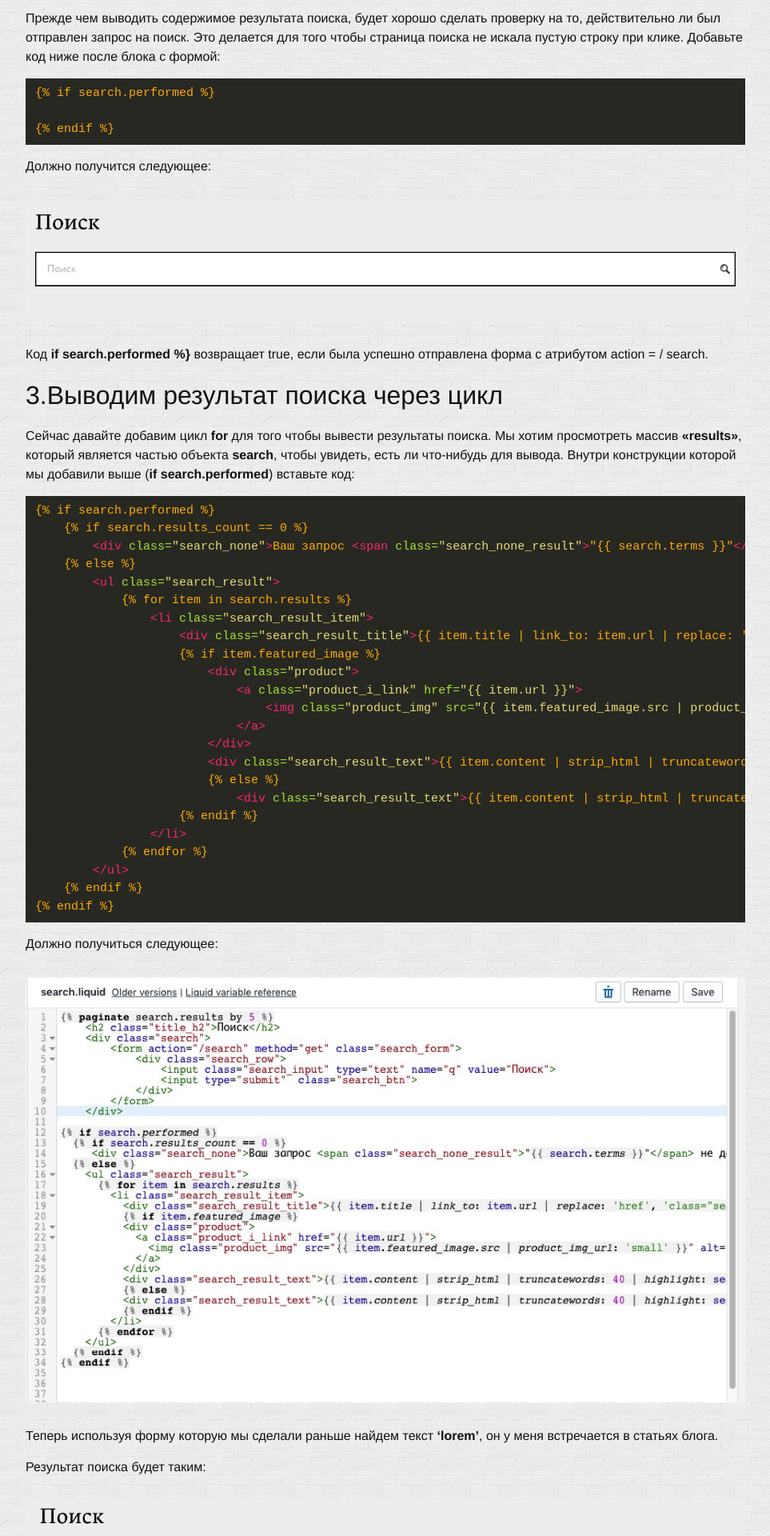
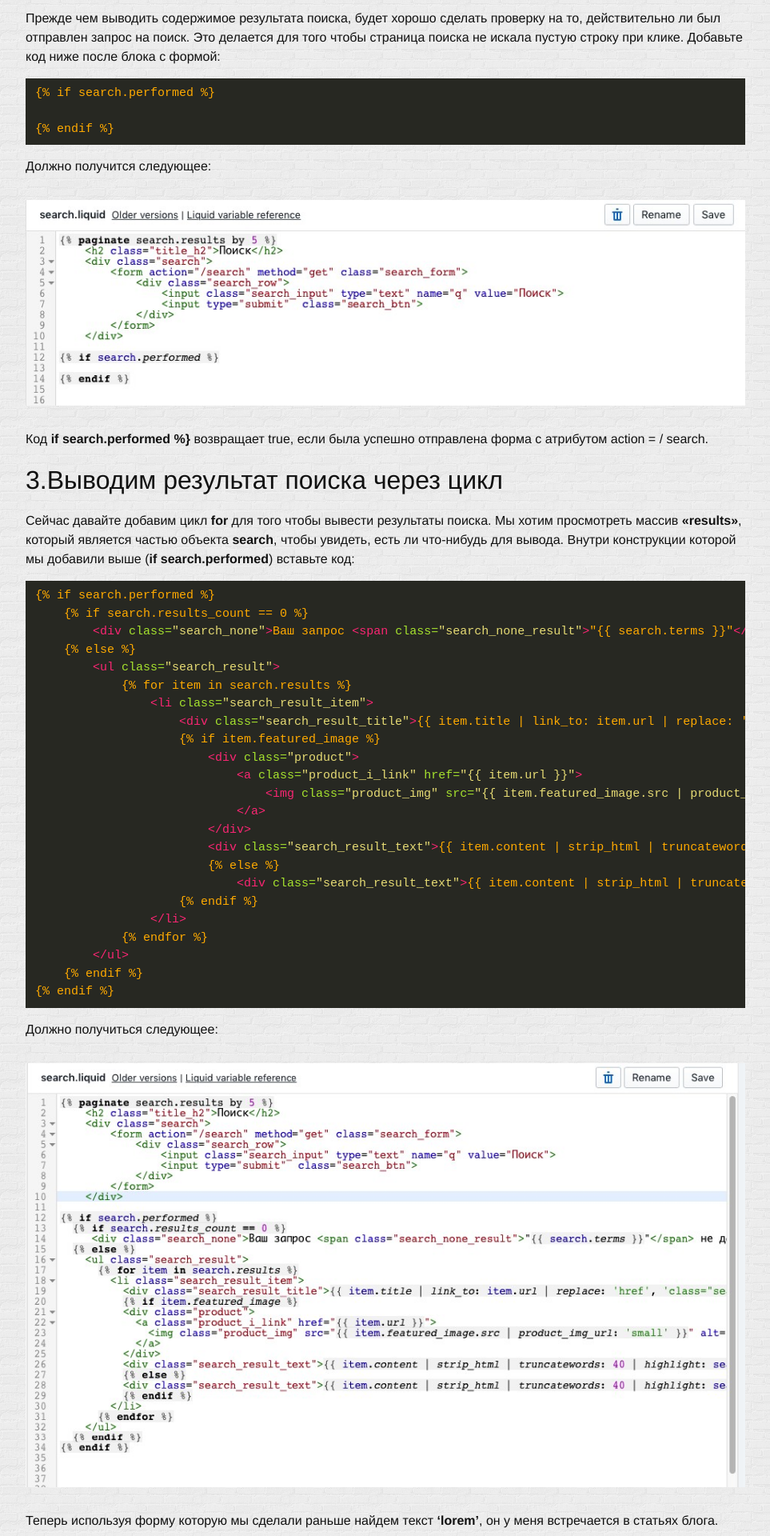
Before and after one commit to glivera-team/glivera-team.github.io, a Jekyll site: the page built from _posts/2018-04-26-shopify-search.markdown, in a window 1280 px wide. Shown: the part 1525-3445 px from the top of the page at 80% size, without its empty margins (158-1121 px from the left). Built offline with Jekyll 4.4.1, drawn with Linux system fonts in a browser that asks for light colours; comment, search, counter and statistics services are not loaded.

Commit message:
replace src img in article

```diff
--- a/_posts/2018-04-26-shopify-search.markdown
+++ b/_posts/2018-04-26-shopify-search.markdown
@@ -48,7 +48,7 @@ autor:  glivera-team
 {% endhighlight %}
 
 Должно получится следующее:
-<img alt="" src="../../../../i/search-2.jpg">
+<img alt="" src="../../../../i/search-3.jpg">
 
 Код <b>if search.performed %}</b> возвращает true, если была успешно отправлена форма с атрибутом action = / search.
 
```
